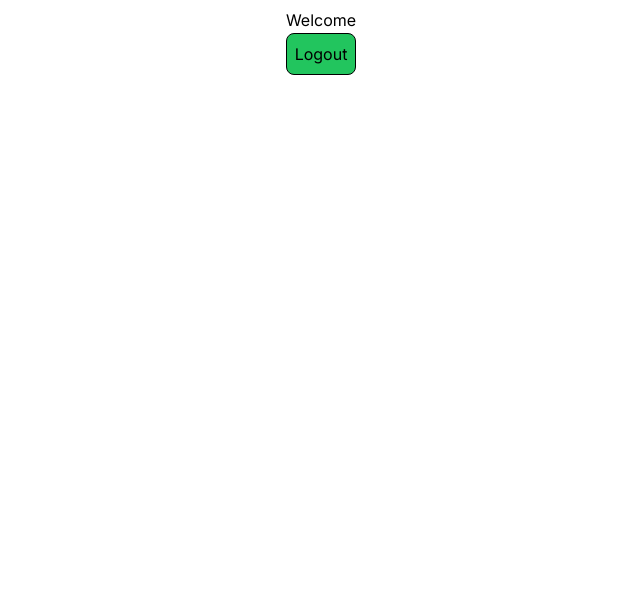
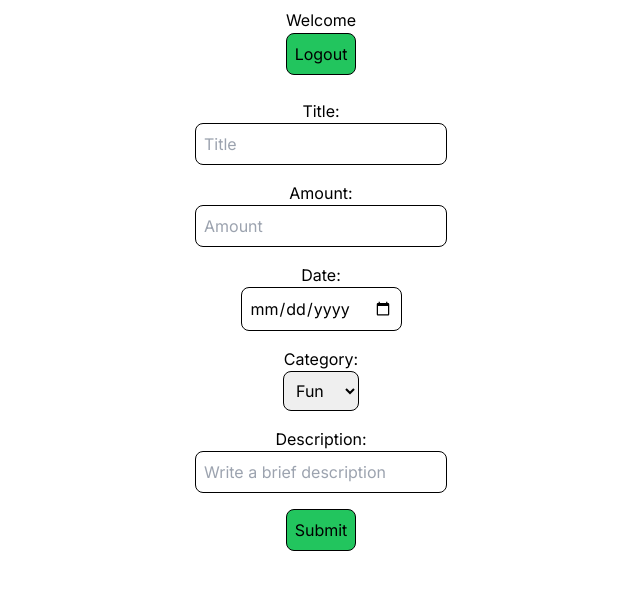
Before and after one commit to HTapia7/spendWise, a Next.js app: page /profile in a window 1280 px wide. Shown: the top 590 px of the page, without its empty margins (319-959 px from the left). Built offline with nearby package versions, Linux system fonts and the light colour scheme.

Commit message:
added html for form expense

```diff
--- a/app/profile/page.tsx
+++ b/app/profile/page.tsx
@@ -32,6 +32,68 @@ export default function ProfilePage() {
             Logout
         </button>
 
+      <div className='flex flex-col items-center justified-start min-h-screen py-2 '>
+        <label htmlFor='title'>
+              Title:
+            </label>
+            <input
+              className='p-2 border border-black rounded-lg mb-4 '
+              id='title'
+              type='text'
+              // value={}
+              placeholder='Title'
+        />
+
+        <label htmlFor='amount'>
+              Amount:
+        </label>
+            <input
+              className='p-2 border border-black rounded-lg mb-4 '
+              id='amount'
+              type='number'
+              // value={}
+              placeholder='Amount'
+        />
+
+        <label htmlFor='date'>
+              Date:
+        </label>
+            <input
+              className='p-2 border border-black rounded-lg mb-4 '
+              id='date'
+              type='date'
+              // value={}
+        />
+
+        <label htmlFor='category'>
+              Category:
+        </label>
+        <select id="category" name="category" className="p-2 border border-black rounded-lg mb-4 ">
+          <option value="fun">Fun</option>
+          <option value="bill">Bills</option>
+          <option value="gas">Gas</option>
+          <option value="food">Food</option>
+        </select>
+
+        <label htmlFor='description'>
+              Description:
+        </label>
+            <input
+              className='p-2 border border-black rounded-lg mb-4 '
+              id='description'
+              type='text'
+              // value={}
+              placeholder='Write a brief description'
+        />
+
+        <button
+          className='p-2 border border-black rounded-lg mb-4 bg-green-500'
+          // onClick={onLogin}
+          >
+          Submit
+        </button>
+
+      </div>
     </div>
   )
 };
```
